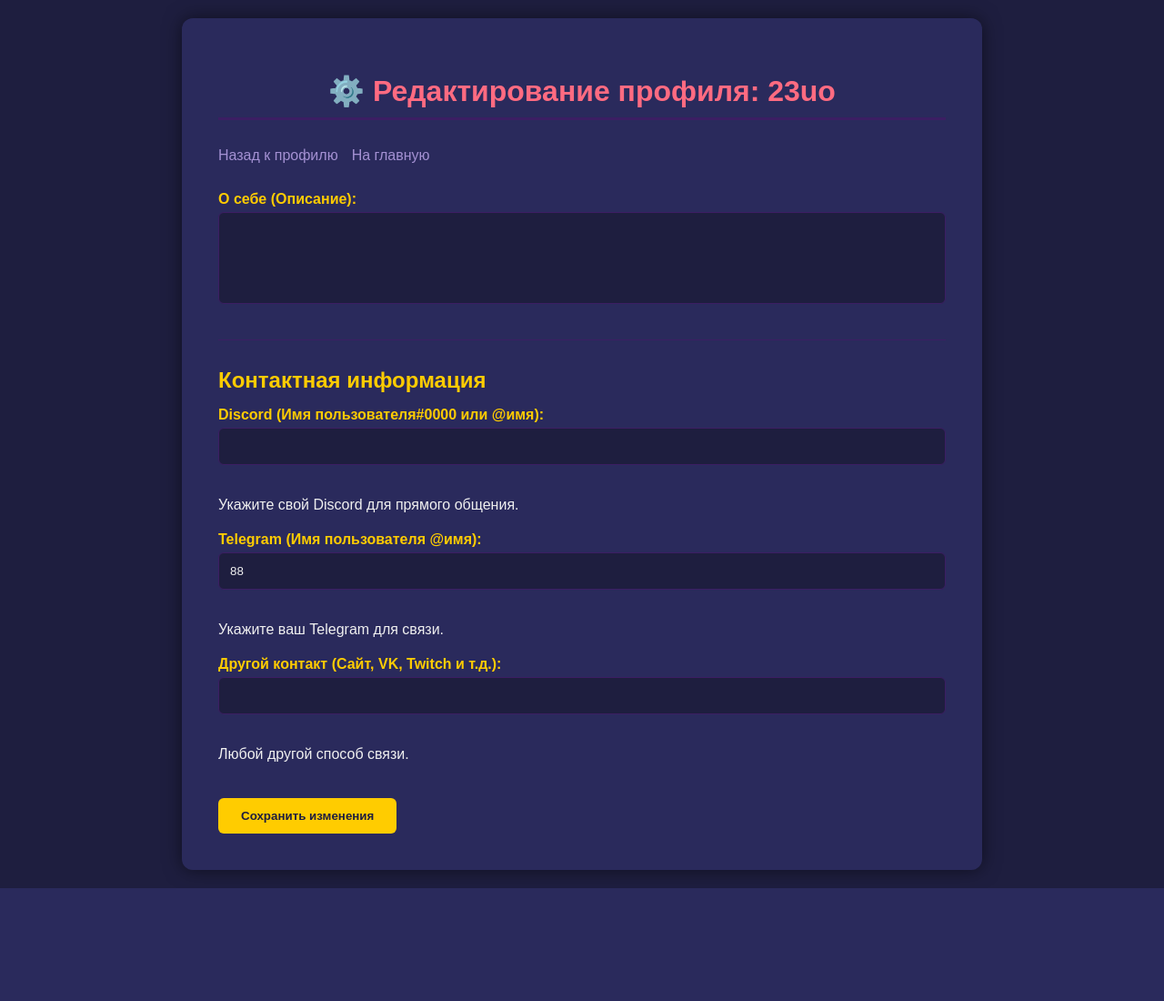
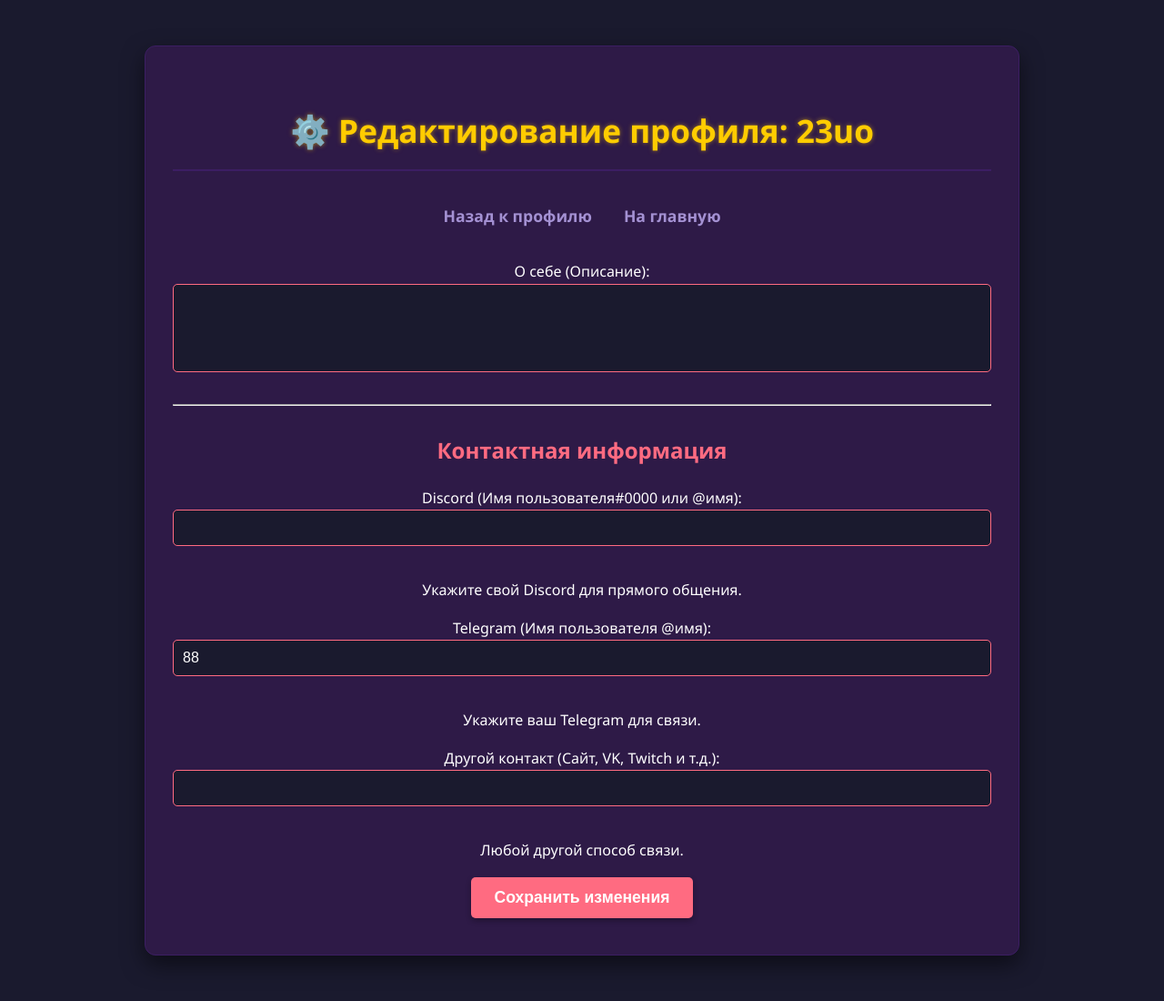
Before and after one commit to UltraNik886/GameSpecial, a Flask app: a page that uses templates/edit_profile.html in a window 1280 px wide. Shown: the whole page at 91% size. Before the commit the page ends 976 px from the top, so only its background shows below. Run offline with Flask 3, Linux system fonts and the light colour scheme.

Commit message:
Update1.2

```diff
--- a/App.py
+++ b/App.py
@@ -28,16 +28,14 @@ db = SQLAlchemy(app)
 class User(db.Model):
     id = db.Column(db.Integer, primary_key=True)
     username = db.Column(db.String(80), unique=True, nullable=False)
-    # ИЗМЕНЕНО: Значение по умолчанию — пустая строка, чтобы избежать "Не указан"
     description = db.Column(db.String(500), default='')
     contact = db.Column(db.String(100), default='')
 
-    # НОВЫЕ ПОЛЯ ПРОФИЛЯ
     discord = db.Column(db.String(100), default='')
     telegram = db.Column(db.String(100), default='')
-    # УДАЛЕНО из профиля, но оставлено в базе, чтобы не было ошибки при запуске
     preferred_role = db.Column(db.String(100), default='')
 
+    # games остается lazy='dynamic'
     games = db.relationship('Game', backref='player', lazy='dynamic')
 
     def __repr__(self):
@@ -54,7 +52,6 @@ class Game(db.Model):
 # --- 3. Создание базы данных (Запуск) ---
 
 with app.app_context():
-    # ЕСЛИ ВЫ УДАЛЯЛИ gamespecial.db, ОН БУДЕТ СОЗДАН С НОВЫМИ ПУСТЫМИ ЗНАЧЕНИЯМИ ПО УМОЛЧАНИЮ
     db.create_all()
 
 
@@ -65,8 +62,11 @@ def home():
     user_count = db.session.query(User).count()
     game_count_query = db.session.query(func.count(distinct(Game.game_title)))
     games_in_db = game_count_query.scalar()
+
+    # Получаем список пользователей (нужен для корректной работы шаблона)
     users = User.query.all()
 
+    # Передаем список users в шаблон
     return render_template(
         'home.html',
         users=users,
@@ -79,7 +79,6 @@ def register():
     if request.method == 'POST':
         new_username = request.form.get('username')
         if new_username:
-            # При регистрации поля будут пустыми, согласно модели
             user = User(username=new_username)
             db.session.add(user)
             db.session.commit()
@@ -121,7 +120,8 @@ def find_game():
         # --- ФИЛЬТР ИГР ---
         passes_game_filter = True
         if selected_games:
-            user_game_titles = [game.game_title for game in user.games]
+            # Используем .all() для получения списка игр, чтобы избежать ошибки AppenderQuery
+            user_game_titles = [game.game_title for game in user.games.all()]
             if not all(game_title in user_game_titles for game_title in selected_games):
                 passes_game_filter = False
 
@@ -130,7 +130,6 @@ def find_game():
         if contact_filters:
             has_required_contact = False
 
-            # Проверяем, что поля не пустые
             if 'discord' in contact_filters and user.discord:
                 has_required_contact = True
             if 'telegram' in contact_filters and user.telegram:
@@ -174,7 +173,6 @@ def edit_profile(username):
 
         user.discord = request.form.get('discord') or ''
         user.telegram = request.form.get('telegram') or ''
-        # ЭТО ПОЛЕ ВСЕ ЕЩЕ СОХРАНЯЕТСЯ, НО БОЛЬШЕ НЕ РЕДАКТИРУЕТСЯ И НЕ ОТОБРАЖАЕТСЯ
         user.preferred_role = request.form.get('preferred_role') or ''
 
         db.session.commit()
--- a/static/style.css
+++ b/static/style.css
@@ -1,186 +1,87 @@
+/* --- Глобальные настройки --- */
 body {
-    background-color: #1e1e3f;
-    color: #f0f0f0;
-    font-family: 'Arial', sans-serif;
+    font-family: 'Segoe UI', Tahoma, Geneva, Verdana, sans-serif;
     margin: 0;
     padding: 0;
-    display: flex;
-    justify-content: center;
-    align-items: center;
-    min-height: 100vh;
+    background-color: #1a1a2e; /* Глубокий темный фон */
+    color: #fff;
+    text-align: center;
+    line-height: 1.6;
 }
 
 .container {
-    width: 90%;
-    max-width: 800px;
-    background-color: #2a2a5c;
-    padding: 40px;
+    background-color: #2e1a47; /* Основной блок: темно-фиолетовый */
+    padding: 40px 30px;
     border-radius: 12px;
-    box-shadow: 0 0 20px rgba(0, 0, 0, 0.5);
-    margin: 20px 0;
+    box-shadow: 0 10px 25px rgba(0, 0, 0, 0.5);
+    max-width: 900px;
+    margin: 50px auto;
+    border: 1px solid #3c1e63; /* Тонкая рамка */
 }
 
+/* --- Заголовки и текст --- */
 h1 {
-    color: #ff6b81;
-    text-align: center;
+    color: #ffcc00; /* Желтый акцент */
+    border-bottom: 2px solid #3c1e63;
+    padding-bottom: 15px;
     margin-bottom: 30px;
-    padding-bottom: 10px;
-    border-bottom: 3px solid #3c1e63;
+    font-size: 2.2em;
+    text-shadow: 0 0 5px rgba(255, 204, 0, 0.5); /* Небольшое свечение */
 }
 
 h2 {
-    color: #ffcc00;
+    color: #ff6b81; /* Розовый акцент */
     margin-top: 30px;
-    margin-bottom: 15px;
 }
 
-h3 {
-    color: #a491d3;
-    margin-top: 0;
-    margin-bottom: 5px;
+/* --- Навигация --- */
+.nav-links {
+    margin-bottom: 30px;
+    display: flex;
+    justify-content: center;
+    flex-wrap: wrap;
+    gap: 15px;
+}
+.nav-links a {
+    color: #a491d3; /* Светло-фиолетовый */
+    text-decoration: none;
+    padding: 5px 10px;
+    font-weight: 600;
+    font-size: 1.1em;
+    transition: color 0.3s;
+}
+.nav-links a:hover {
+    color: #ffcc00; /* Подсветка при наведении */
 }
 
-p {
-    line-height: 1.6;
-}
-
-hr {
-    border: none;
-    border-top: 1px solid #3c1e63;
-    margin: 20px 0;
-}
-
-/* Стили для ссылок и кнопок */
-a {
-    color: #a491d3;
-    text-decoration: none;
-    transition: color 0.2s;
-}
-
-a:hover {
-    color: #ff6b81;
-}
-
-.nav-actions, .nav-links {
-    display: flex;
-    gap: 15px;
-    margin-bottom: 30px;
-    flex-wrap: wrap;
-}
-
-.button {
-    padding: 10px 20px;
-    border: none;
-    border-radius: 6px;
-    cursor: pointer;
-    font-weight: bold;
-    text-align: center;
-    transition: background-color 0.2s, transform 0.1s;
-}
-
-.button.primary {
-    background-color: #ff6b81;
-    color: #1e1e3f;
-}
-
-.button.primary:hover {
-    background-color: #ff8c99;
-    transform: translateY(-1px);
-}
-
-.button.secondary {
-    background-color: #a491d3;
-    color: #1e1e3f;
-}
-
-.button.secondary:hover {
-    background-color: #c0b3eb;
-    transform: translateY(-1px);
-}
-
-/* Формы и поля ввода */
-label {
-    display: block;
-    margin-top: 15px;
-    margin-bottom: 5px;
-    color: #ffcc00;
-    font-weight: bold;
-}
-
-input[type="text"], textarea {
-    width: 100%;
-    padding: 12px;
-    margin-bottom: 15px;
-    border: 1px solid #3c1e63;
-    border-radius: 6px;
-    background-color: #1e1e3f;
-    color: #f0f0f0;
-    box-sizing: border-box;
-    transition: border-color 0.2s;
-    /* ИСПРАВЛЕНИЕ: Запрещаем изменение размера для всех textarea */
-    resize: none;
-}
-
-input[type="text"]:focus, textarea:focus {
-    border-color: #ff6b81;
-    outline: none;
-}
-
-.save-button {
-    background-color: #ffcc00;
-    color: #1e1e3f;
-    padding: 12px 25px;
-    border: none;
-    border-radius: 6px;
-    font-weight: bold;
-    cursor: pointer;
-    margin-top: 20px;
-    transition: background-color 0.2s;
-}
-
-.save-button:hover {
-    background-color: #ffd733;
-}
-
-/* Список игр в профиле */
-.game-list {
-    list-style: none;
-    padding: 0;
-}
-
-.game-list li {
-    background-color: #3c1e63;
-    padding: 8px 15px;
-    margin-bottom: 5px;
-    border-radius: 4px;
-    color: #f0f0f0;
-}
-
-/* Карточка пользователя для главной и поиска */
+/* --- Карточки пользователей (Отображение данных) --- */
 .user-card {
     background-color: #3c1e63;
     padding: 15px;
-    margin-bottom: 10px;
+    margin: 15px 0;
     border-radius: 8px;
-    box-shadow: 0 2px 5px rgba(0, 0, 0, 0.3);
+    border-left: 5px solid #ffcc00;
+    text-align: left;
+    box-shadow: 0 4px 8px rgba(0, 0, 0, 0.2);
+    transition: transform 0.2s;
     display: flex;
+    justify-content: space-between;
     align-items: center;
-    justify-content: space-between;
 }
-
-.user-card h3 a {
+.user-card:hover {
+    transform: translateY(-2px);
+    box-shadow: 0 6px 12px rgba(0, 0, 0, 0.4);
+}
+.user-card h3 {
+    margin-top: 0;
     color: #ff6b81;
-    font-size: 1.3em;
 }
-
-.user-card p {
-    margin: 5px 0;
-    color: #a491d3;
-}
-
 .user-card a {
+    color: #ffcc00; /* Цвет ссылки в карточке */
+    text-decoration: none;
     font-size: 0.9em;
-    color: #ffcc00;
+    display: inline-block;
+    margin-top: 5px;
 }
 
 /* Кнопка удаления */
@@ -192,19 +93,74 @@ input[type="text"]:focus, textarea:focus {
     border-radius: 4px;
     cursor: pointer;
     transition: background-color 0.2s;
+    font-size: 1.2em;
+    box-shadow: none;
+}
+.delete-button:hover {
+    background-color: #cc0000;
+    transform: none;
 }
 
-.delete-button:hover {
-    background-color: #cc0000;
+
+/* --- Формы (Регистрация, Добавление игры, Поиск) --- */
+input[type="text"], select, textarea {
+    padding: 10px;
+    margin-bottom: 20px;
+    width: 100%; /* УСТАНОВКА ШИРИНЫ 100% для формы в контейнере */
+    max-width: none;
+    border-radius: 5px;
+    border: 1px solid #ff6b81;
+    background-color: #1a1a2e;
+    color: #fff;
+    font-size: 1em;
+    box-sizing: border-box; /* Включаем padding и border в общую ширину */
+    /* ГЛАВНОЕ ИСПРАВЛЕНИЕ: Запрет изменения размера */
+    resize: none;
 }
 
-/* Специальные стили */
-.highlight {
-    color: #ffcc00;
+
+button, .button {
+    padding: 12px 25px;
+    background-color: #ff6b81;
+    color: #fff;
+    border: none;
+    border-radius: 5px;
+    cursor: pointer;
+    font-size: 1.1em;
     font-weight: bold;
+    transition: background-color 0.3s, transform 0.1s;
+    box-shadow: 0 3px 6px rgba(0, 0, 0, 0.3);
+    text-decoration: none; /* Для .button */
+    display: inline-block;
+    text-align: center;
 }
 
-.placeholder-text {
-    color: #a491d3;
-    font-style: italic;
+button:hover, .button:hover {
+    background-color: #e55a70;
+    transform: translateY(-1px);
 }
+.button.primary { background-color: #ff6b81; }
+.button.secondary { background-color: #a491d3; }
+.button.secondary:hover { background-color: #9275cb; }
+
+
+/* Стили для текущих игр в профиле */
+.game-list {
+    list-style: none;
+    padding: 0;
+    text-align: left;
+}
+.game-list li {
+    background-color: #3c1e63;
+    padding: 10px 15px;
+    margin-bottom: 8px;
+    border-radius: 5px;
+    border-left: 3px solid #ffcc00;
+}
+.current-games {
+    background-color: #3c1e63;
+    padding: 15px;
+    margin-bottom: 20px;
+    border-radius: 8px;
+    border: 1px dashed #a491d3;
+}
```
Also changed, not shown: templates/home.html (+5 -4 lines), instance/gamespecial.db.
